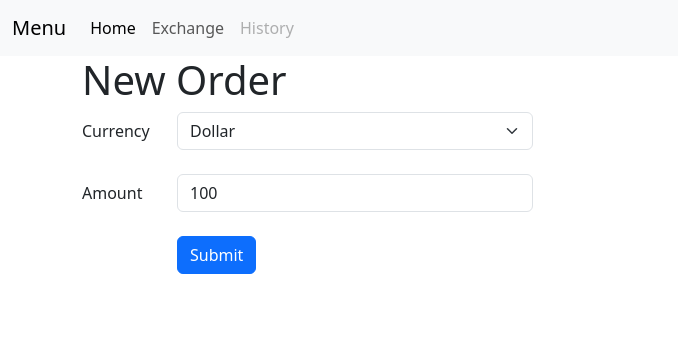
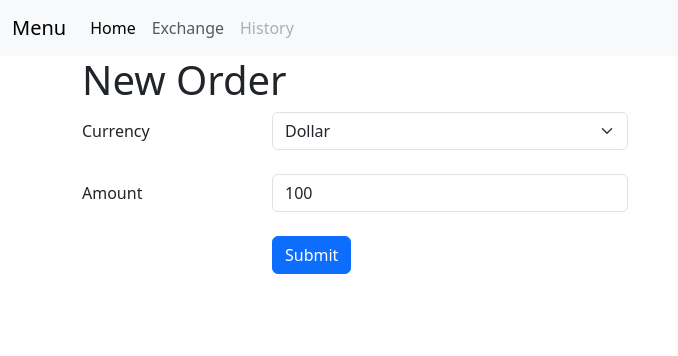
Before and after one commit to rajkonkret/bootcamp-python-18-11, a Flask app: page /exchange in a window 1280 px wide. Shown: the top 356 px of the page, without its empty margins (0-678 px from the left). Run offline with Flask 3, Linux system fonts and the light colour scheme.

Commit message:
15 - change left column to 2

```diff
--- a/web_app_bootstrap_2/templates/exchange.html
+++ b/web_app_bootstrap_2/templates/exchange.html
@@ -11,7 +11,7 @@
     </div>
     <form id="exchange_form" action="{{ url_for('exchange') }}" method="POST">
         <div class="row justify-content-start">
-            <div class="col-1 col-form-label"><label for="currency" class="form-label">Currency</label></div>
+            <div class="col-2 col-form-label"><label for="currency" class="form-label">Currency</label></div>
             <div class="col-4">
                 <select id="currency", name="currency" class="form-select">
                     {% for currency in offer.currencies %}
@@ -21,13 +21,13 @@
             </div>
         </div>
         <div class="row justify-content-start">
-            <div class="col-1 col-form-label"><label for="amount" class="form-label">Amount</label></div>
+            <div class="col-2 col-form-label"><label for="amount" class="form-label">Amount</label></div>
                 <div class="col-4">
                     <input type="text" class="form-control" id="amount" value="100"><br>
                 </div>
         </div>
         <div class="row justify-content-start">
-            <div class="col-1"></div>
+            <div class="col-2"></div>
             <div class="col-2"><button type="submit" class="btn btn-primary">Submit</button></div>
         </div>
     </form>
```
